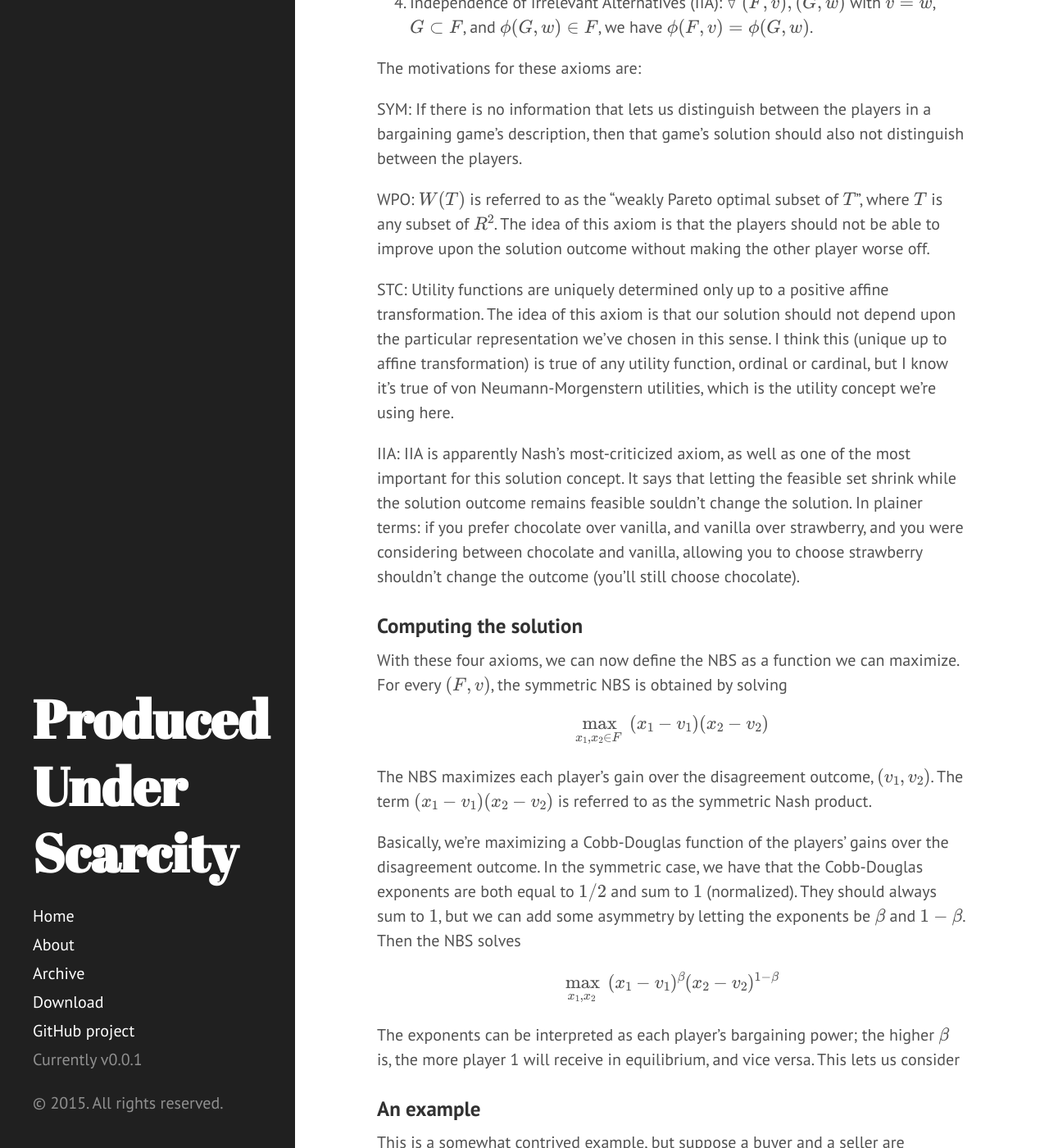
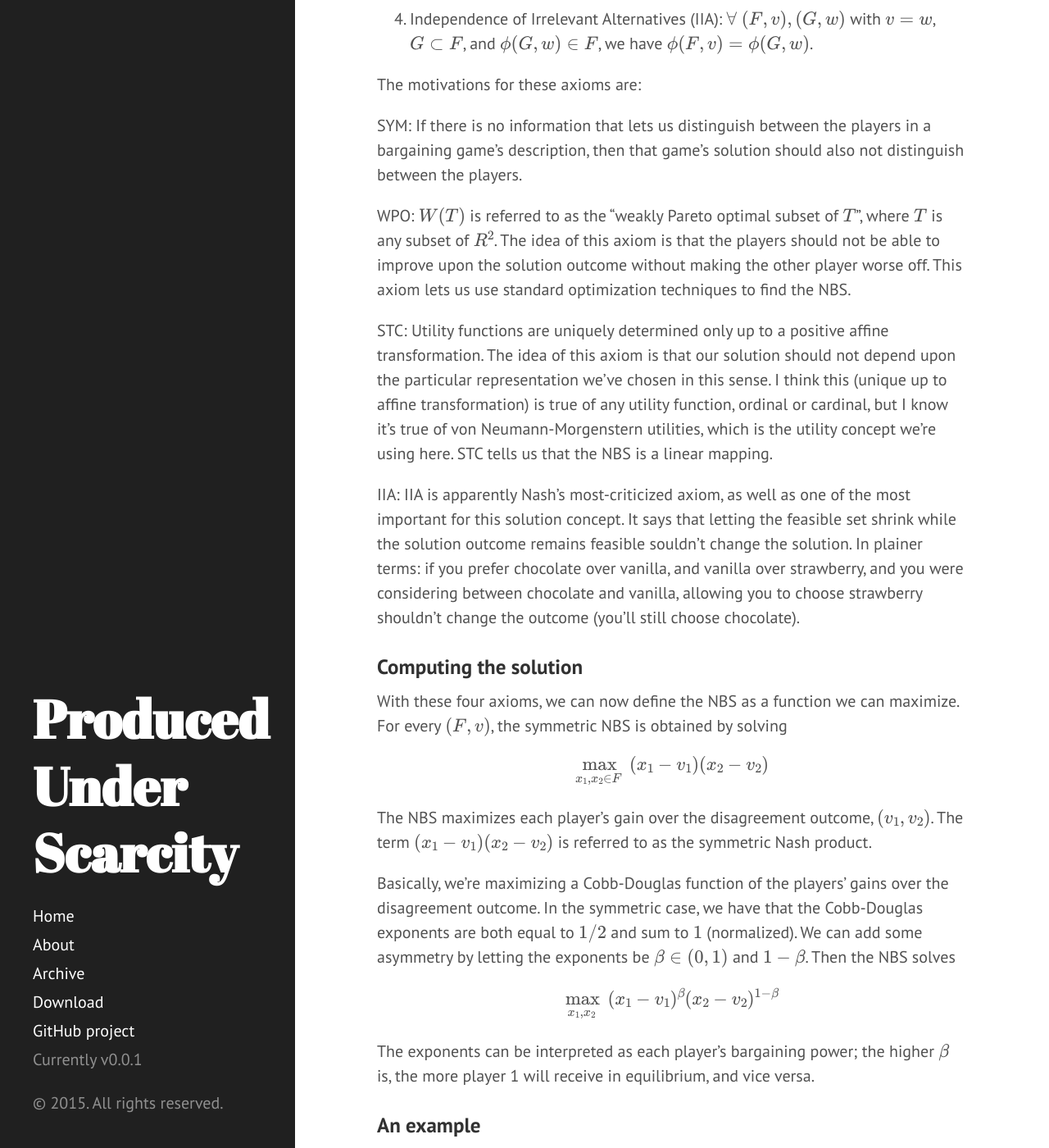
Before and after one commit to akhilrao/akhilrao.github.io, a Jekyll site: the page built from _posts/2015-11-01-nash-bargaining-example.md, in a window 1280 px wide and 1400 px high, scrolled down 1333 px. Shown: the whole window at 82% size. Built offline with Jekyll 4.4.1, drawn with Linux system fonts in a browser that asks for light colours; Markdown is read by kramdown in place of the engine named in the settings; formulas are drawn with MathJax 3; some of the changed text lies outside the part shown.

Commit message:
fixed typos

```diff
--- a/_posts/2015-11-01-nash-bargaining-example.md
+++ b/_posts/2015-11-01-nash-bargaining-example.md
@@ -12,11 +12,11 @@ summary: A brief discussion of the Nash Bargaining Solution for two players with
 
 The [Nash Bargaining Solution](https://en.wikipedia.org/wiki/Bargaining_problem#Nash_bargaining_solution) is an important solution concept in game theory. It describes a two-player cooperative bargaining situation where the players are trying to maximize a joint surplus. It has been generalized to \\(n\\) players, but I've been told that the NBS is really unwieldy in that setting and that the Shapley value is used instead.
 
-The NBS represents a particular example of an axiomatic bargaining system. These are solution concepts where the solution is characterized by defining the axioms it must satisfy. Such solution concepts are used in cooperative game theory, where players are trying to maximize some total pie conditional on nothing if they fail to reach an agreement.
+The NBS represents a particular example of an axiomatic bargaining system. These are solution concepts where the solution is characterized by defining the axioms it must satisfy. Such solution concepts are used in cooperative game theory, where players are trying to maximize some total pie conditional on some "disagreement outcome" if they fail to reach an agreement.
 
 The division of the joint surplus should satisfy some individual rationality and collective rationality (pareto efficiency) constraints. This still leaves us with a whole set of equilibria all along the efficient frontier. So we impose some axioms on the solution based on how we think the cooperation should be, and that usually gives us a unique equilibrium. This is why axiomatic bargaining is sometimes called "equilibrium selection" because we choose the axioms.
 
-A two-player bargaining problem is characterized by a pair \\( (F,v) \\), where \\(F\\) is a closed and convex "feasible set" and \\(v \in F\\) is a vector of "disagreement payoffs" - the payoffs the players would get if they fail to reach an agreement. The set \\( F \cap \\{ (x_1 , x_2) : x_1 \gt v_1, x_2 \gt v_2  \\} \\) should be bounded and non-empty. This is the set of feasible outcomes that is strictly better than the outcome if they can't agree, \\( (v_1, v_2) \\).
+A two-player bargaining problem is characterized by a pair \\( (F,v) \\), where \\(F\\) is a closed and convex "feasible set" and \\(v \in F\\) is a vector of disagreement outcomes. The set \\( F \cap \\{ (x_1 , x_2) : x_1 \gt v_1, x_2 \gt v_2  \\} \\) should be bounded and non-empty. This is the set of feasible outcomes that is strictly better than the outcome if they can't agree, \\( (v_1, v_2) \\).
 
 ### Axioms and Motivation
 
@@ -34,9 +34,9 @@ The motivations for these axioms are:
 
 SYM: If there is no information that lets us distinguish between the players in a bargaining game's description, then that game's solution should also not distinguish between the players.
 
-WPO: \\(W(T) \\) is referred to as the "weakly Pareto optimal subset of \\(T\\)", where \\(T\\) is any subset of \\( R^2\\). The idea of this axiom is that the players should not be able to improve upon the solution outcome without making the other player worse off.
+WPO: \\(W(T) \\) is referred to as the "weakly Pareto optimal subset of \\(T\\)", where \\(T\\) is any subset of \\( R^2\\). The idea of this axiom is that the players should not be able to improve upon the solution outcome without making the other player worse off. This axiom lets us use standard optimization techniques to find the NBS.
 
-STC: Utility functions are uniquely determined only up to a positive affine transformation. The idea of this axiom is that our solution should not depend upon the particular representation we've chosen in this sense. I think this (unique up to affine transformation) is true of any utility function, ordinal or cardinal, but I know it's true of von Neumann-Morgenstern utilities, which is the utility concept we're using here.
+STC: Utility functions are uniquely determined only up to a positive affine transformation. The idea of this axiom is that our solution should not depend upon the particular representation we've chosen in this sense. I think this (unique up to affine transformation) is true of any utility function, ordinal or cardinal, but I know it's true of von Neumann-Morgenstern utilities, which is the utility concept we're using here. STC tells us that the NBS is a linear mapping.
 
 IIA: IIA is apparently Nash's most-criticized axiom, as well as one of the most important for this solution concept. It says that letting the feasible set shrink while the solution outcome remains feasible souldn't change the solution. In plainer terms: if you prefer chocolate over vanilla, and vanilla over strawberry, and you were considering between chocolate and vanilla, allowing you to choose strawberry shouldn't change the outcome (you'll still choose chocolate).
 
@@ -48,11 +48,11 @@ $$ \max_{x_1,x_2 \in F} \ (x_1 - v_1)(x_2 - v_2) $$
 
 The NBS maximizes each player's gain over the disagreement outcome, \\( (v_1,v_2) \\). The term \\( (x_1 - v_1)(x_2 - v_2) \\) is referred to as the symmetric Nash product.
 
-Basically, we're maximizing a Cobb-Douglas function of the players' gains over the disagreement outcome. In the symmetric case, we have that the Cobb-Douglas exponents are both equal to \\( 1/2\\) and sum to \\(1\\) (normalized). They should always sum to \\(1\\), but we can add some asymmetry by letting the exponents be \\( \beta \\) and \\( 1- \beta \\). Then the NBS solves
+Basically, we're maximizing a Cobb-Douglas function of the players' gains over the disagreement outcome. In the symmetric case, we have that the Cobb-Douglas exponents are both equal to \\( 1/2\\) and sum to \\(1\\) (normalized). We can add some asymmetry by letting the exponents be \\( \beta \in (0,1) \\) and \\( 1- \beta \\). Then the NBS solves
 
 $$ \max_{x_1,x_2} \ (x_1 - v_1)^{\beta}(x_2 - v_2)^{1-\beta} $$
 
-The exponents can be interpreted as each player's bargaining power; the higher \\( \beta \\) is, the more player 1 will receive in equilibrium, and vice versa. This lets us consider
+The exponents can be interpreted as each player's bargaining power; the higher \\( \beta \\) is, the more player 1 will receive in equilibrium, and vice versa.
 
 ### An example
 
```
Also changed, not shown: other parts of _posts/2015-11-01-nash-bargaining-example.md (+1 -1 lines), 1 other file.
